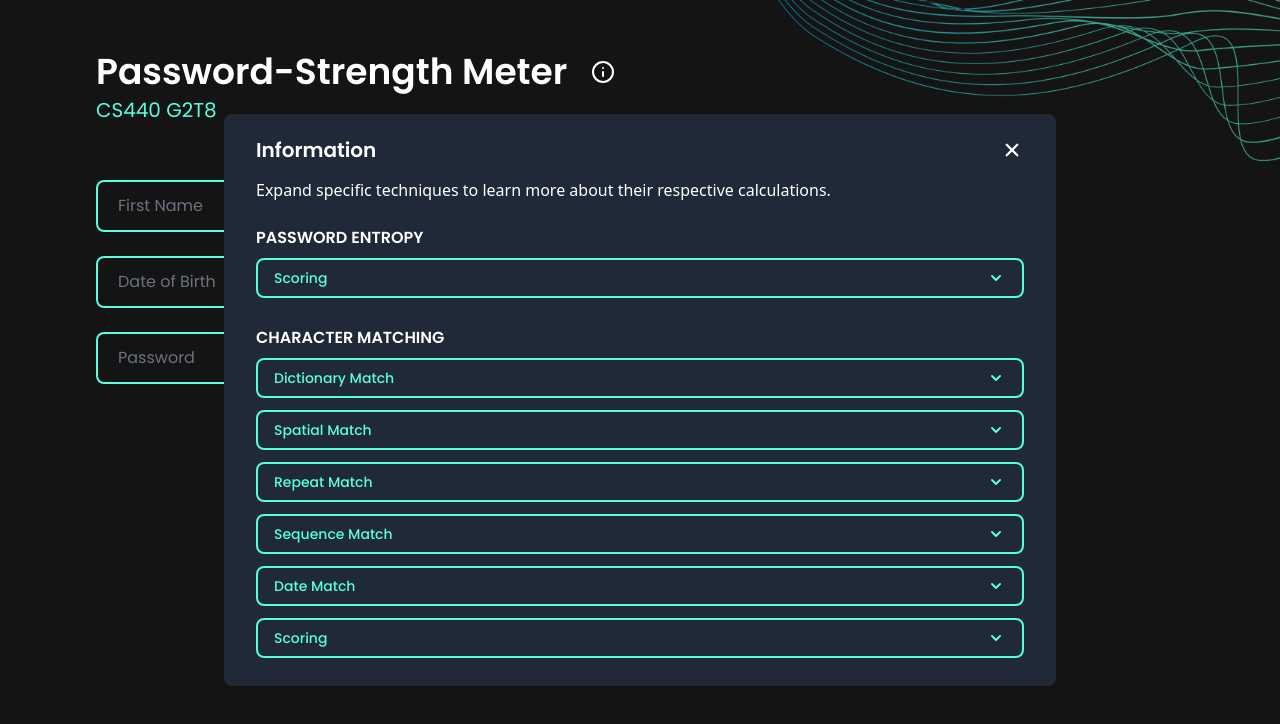
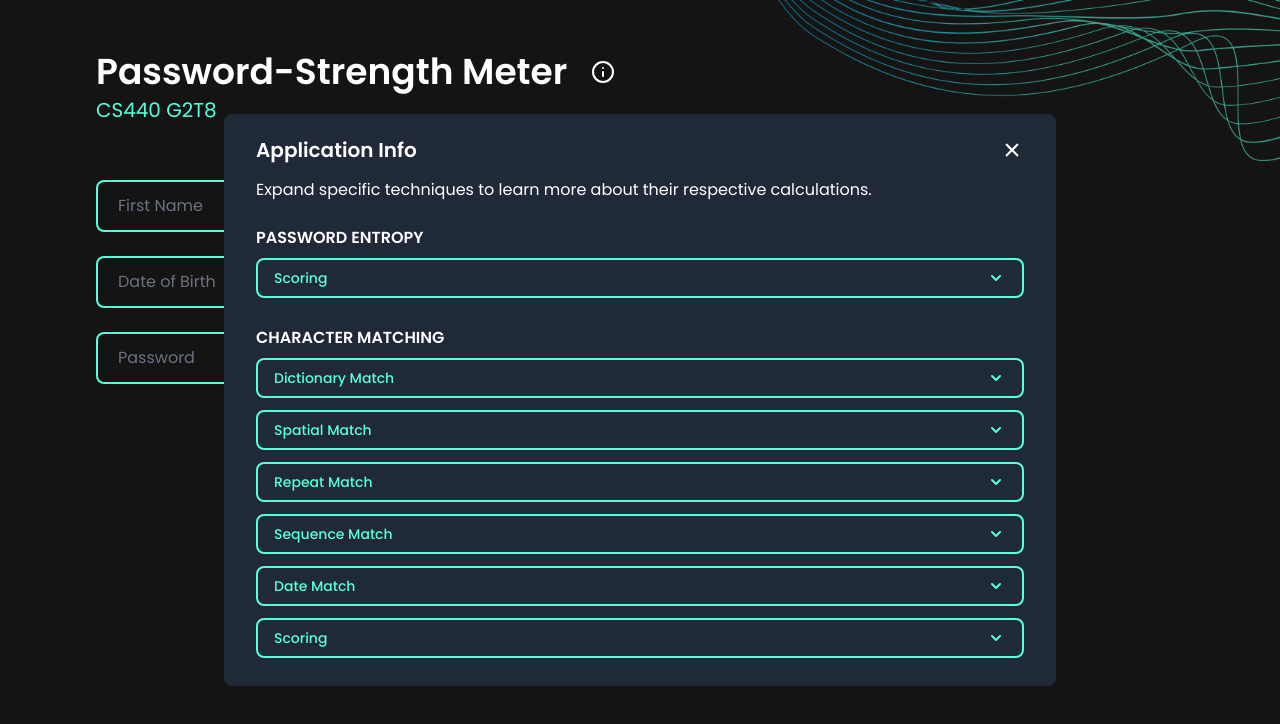
Before and after one commit to felicepng/password-strength-meter, a Next.js app: page / in a window 1280 px wide. Shown: the top 724 px of the page. Built offline with nearby package versions, Linux system fonts and the light colour scheme.

Commit message:
style: Edit modal UI

```diff
--- a/pages/index.tsx
+++ b/pages/index.tsx
@@ -67,13 +67,13 @@ const Home: NextPage = () => {
                 leaveFrom="opacity-100 scale-100"
                 leaveTo="opacity-0 scale-95"
               >
-                <div className="my-10 md:my-20 bg-gray-800 inline-block w-11/12 md:w-2/3 h-2/3 py-6 px-8 overflow-hidden text-left align-middle transition-all transform rounded-lg">
+                <div className="font-poppins-regular my-10 md:my-20 bg-gray-800 inline-block w-11/12 md:w-2/3 h-2/3 py-6 px-8 overflow-hidden text-left align-middle transition-all transform rounded-lg">
                   <div className="flex justify-between items-center">
                     <Dialog.Title
                       as="h3"
                       className="text-xl font-poppins-semibold leading-6 text-white"
                     >
-                      Information
+                      Application Info
                     </Dialog.Title>
                     <IoClose className="text-white hover:text-secondary cursor-pointer h-6 w-6" onClick={() => setIsModalVisible(false)} />
                   </div>
@@ -95,7 +95,7 @@ const Home: NextPage = () => {
                               } w-5 h-5 text-secondary`}
                           />
                         </Disclosure.Button>
-                        <Disclosure.Panel className="px-4 pt-4 pb-2 text-base text-white">
+                        <Disclosure.Panel className="px-4 pt-4 pb-0 text-base text-gray-200">
                           <div>Password entropy is calculated using the formula:{' '}
                             <span className="ml-1">E = log<sub>2</sub>R<sup>L</sup> = L * log<sub>2</sub>R</span>
                           </div>
@@ -221,7 +221,7 @@ const Home: NextPage = () => {
         <div className="flex gap-x-4 md:gap-x-6 items-center mt-1">
           <div className="text-2xl md:text-4xl font-poppins-semibold">Password-Strength Meter</div>
           <Tooltip title="Info" placement="right">
-            <FiInfo className="cursor-pointer hover:text-secondary h-5 w-5 md:h-6 md:w-6" onClick={() => setIsModalVisible(true)} />
+            <FiInfo className="cursor-pointer hover:text-secondary h-6 w-6" onClick={() => setIsModalVisible(true)} />
           </Tooltip>
         </div>
         <div className="text-base md:text-xl text-secondary mt-1">CS440 G2T8</div>
```
